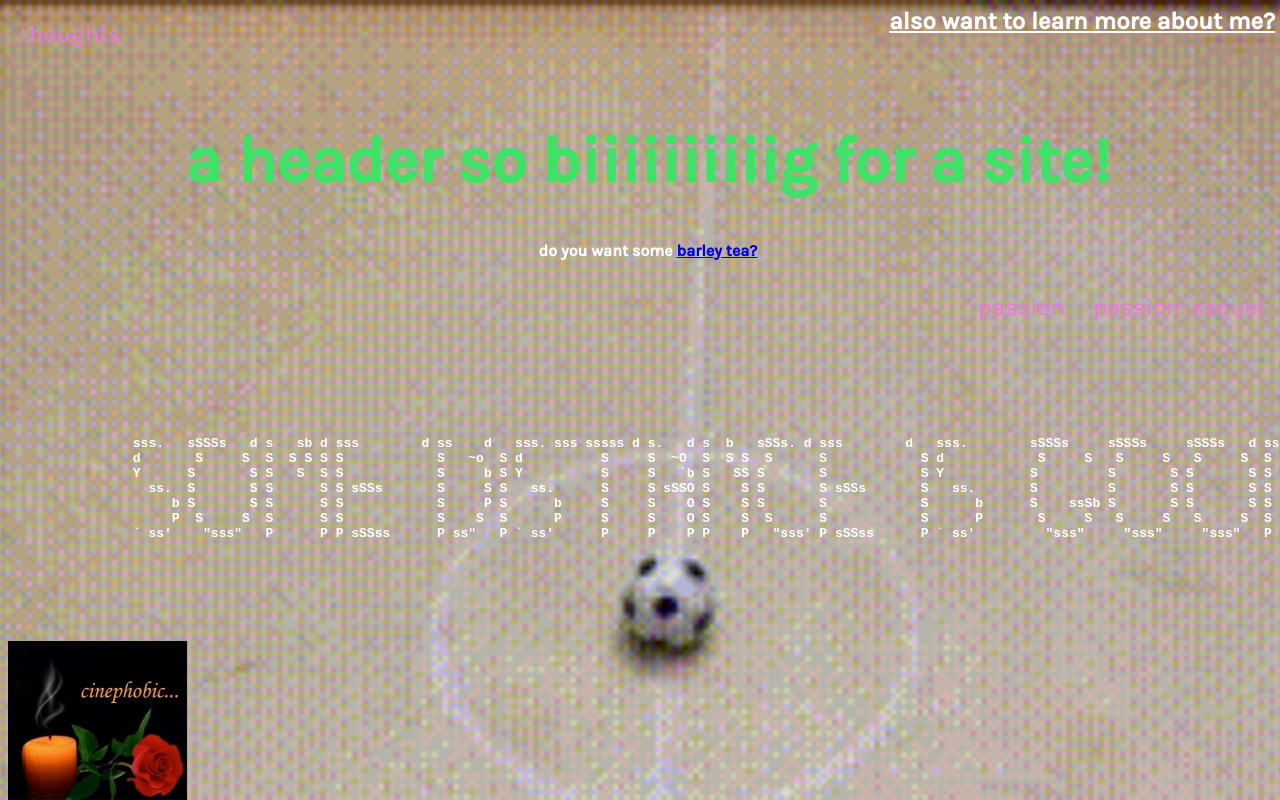
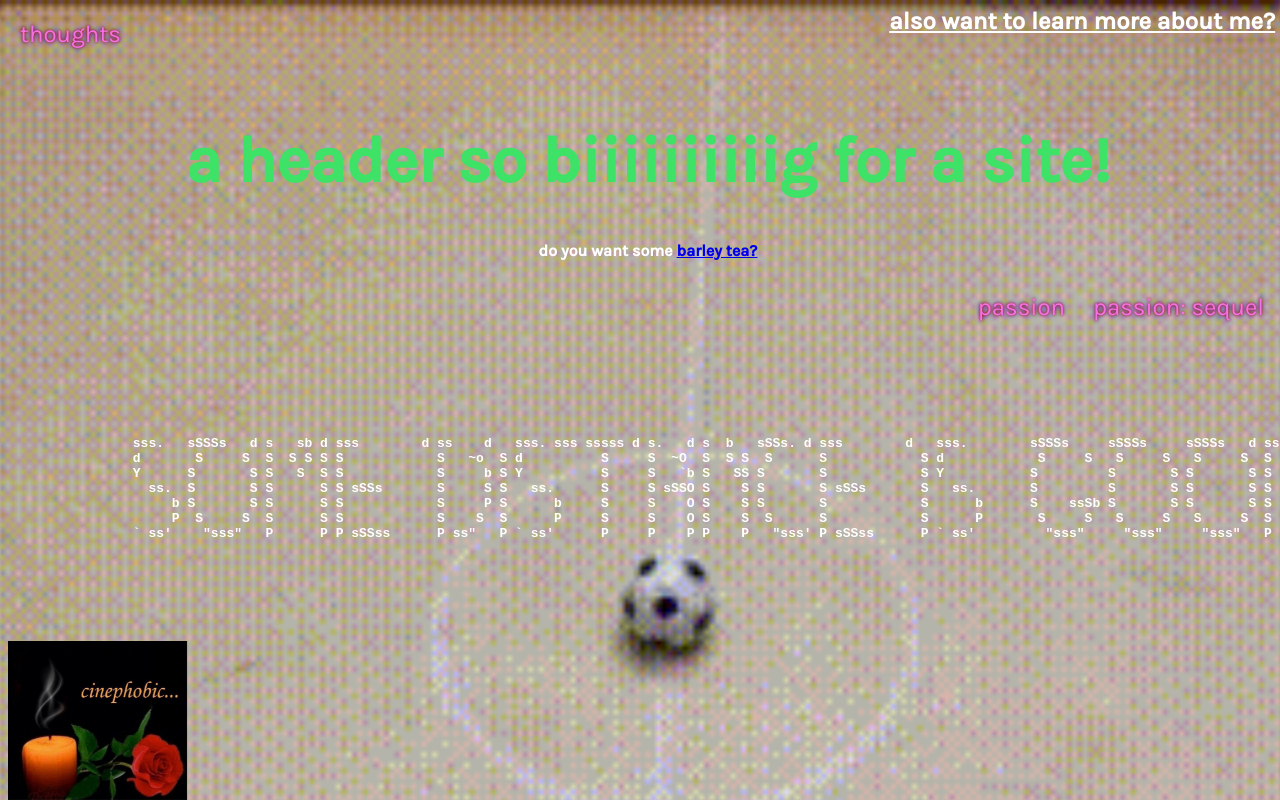
Before and after one commit to raasimulation/home, a plain HTML site: page index.html in a window 1280 px wide. Shown: the top 800 px of the page. Drawn offline with Linux system fonts and the light colour scheme.

Commit message:
Update style.css

```diff
--- a/style.css
+++ b/style.css
@@ -65,6 +65,7 @@
         padding: 12px;
         vertical-align: middle;
         color: rgb(242, 114, 229);
+        text-shadow: 0 0 3px #e00000, 0 0 5px #0000d3;
       }
 
       h2 a {
```
